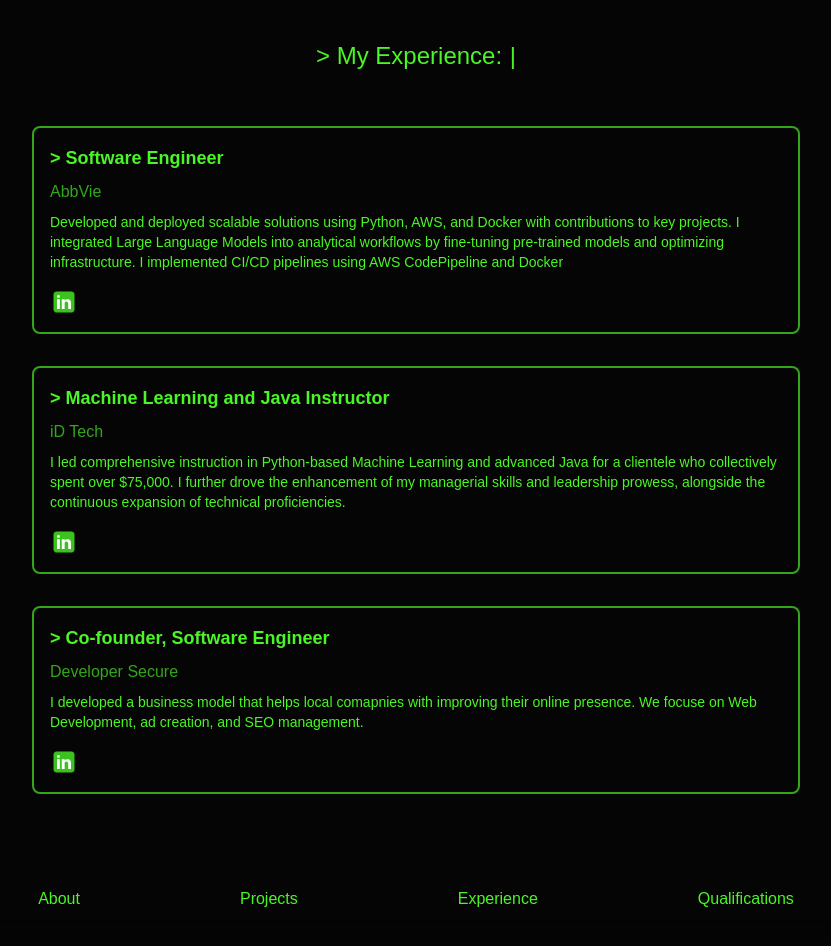
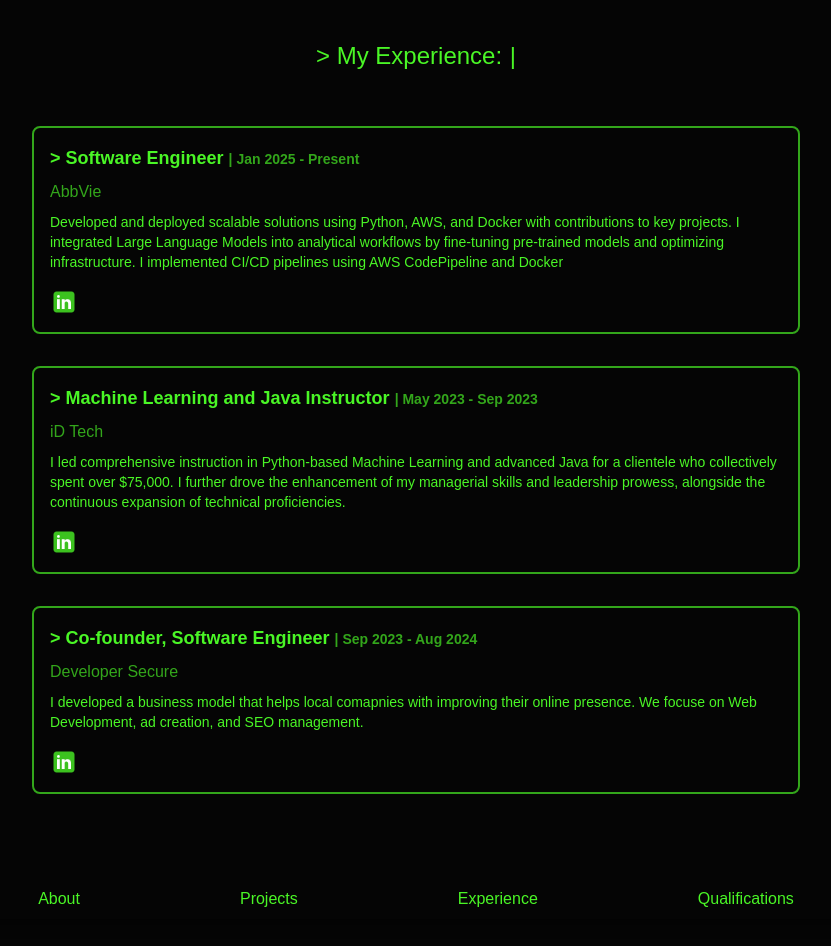
Before and after one commit to PeterBarilo/personal-site, a React (Create React App) app: page /experience in a window 1280 px wide. Shown: the top 946 px of the page, without its empty margins (224-1055 px from the left). Built offline with nearby package versions, Linux system fonts and the light colour scheme.

Commit message:
updated expereince

```diff
--- a/src/experience.js
+++ b/src/experience.js
@@ -56,6 +56,7 @@
             company={project.company}
             description={project.description}
             link={project.link}
+            date={project.date}
           />
         ))}
       </div>
--- a/src/experienceCard.js
+++ b/src/experienceCard.js
@@ -9,7 +9,9 @@
     <div
     className="font-custom p-4 m-4 border-2 border-hterminal hover:border-terminal bg-black hover:bg-gray rounded-lg mx-auto"
     >
-      <h2 className="text-lg font-bold text-terminal mb-2">&gt; {props.name}</h2>
+    <h2 className="text-lg font-bold text-terminal mb-2">
+      &gt; {props.name} <span className="text-sm text-hterminal"> | {props.date}</span>
+    </h2>
       <p className="text-md mb-2 text-hterminal">{props.company}</p>
       <p className="text-sm mb-4">{props.description}</p>
       <div className={`flex justify-left space-x-20`}>
```
